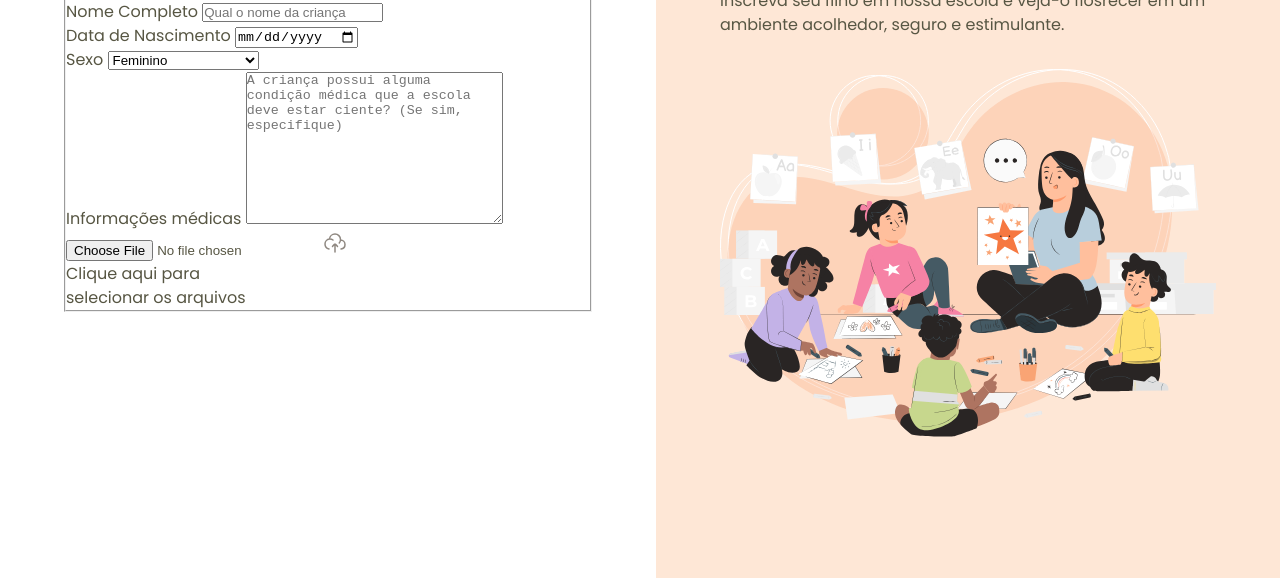
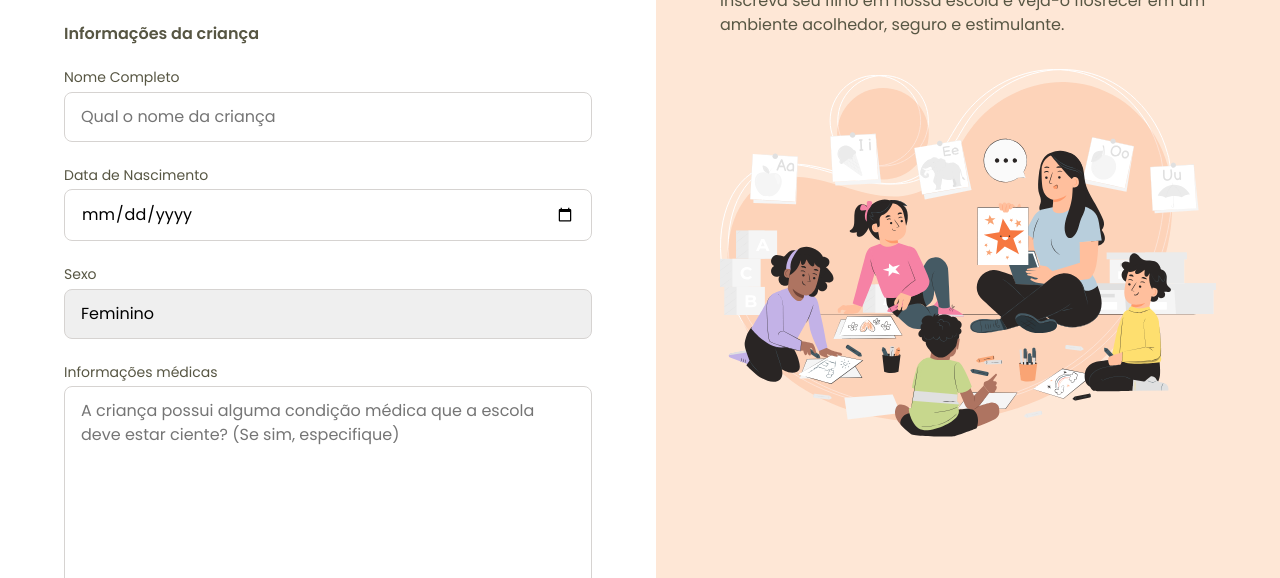
Before and after one commit to mthszr/enrollment-form, a plain HTML site: page index.html in a window 1280 px wide. Shown: the part 222-800 px from the top of the page. Drawn offline with Linux system fonts and the light colour scheme; a web font is replaced by a local one.

Commit message:
Add form styles and structure for improved input handling and layout

```diff
--- /dev/null
+++ b/styles/fields/index.css
@@ -0,0 +1,24 @@
+input, textarea, select {
+  appearance: none;
+  width: 100%;
+  border-radius: .5rem;
+  border: 1px solid var(--stroke-default);
+
+  padding: .75rem 1rem;
+
+  font: var(--text);
+}
+
+label {
+  font: var(--text-sm);
+  color: var(--text-secondary);
+
+  display: block;
+  margin-bottom: .25rem;
+}
+
+input:focus, select:focus, textarea:focus{
+  outline: .25rem solid var(--surface-secondary);
+  border: .125rem solid var(--stroke-highlight);
+  outline-offset: .1px;
+}
--- /dev/null
+++ b/styles/forms.css
@@ -0,0 +1,17 @@
+@import url(fields/index.css);
+
+form {
+  margin-top: 3rem;
+}
+
+fieldset {
+  border: none;
+
+  display: grid;
+  gap: 1.5rem;
+}
+
+legend {
+  font: 600 1rem/1.25 var(--font-family);
+  margin-bottom: 1.5rem;
+}
--- a/styles/global.css
+++ b/styles/global.css
@@ -7,7 +7,7 @@
 :root {
   --font-family: 'Poppins', sans-serif;
   --text: 400 1rem/1.5 var(--font-family);
-  --text-sm: 400 .0875rem/1.4 var(--font-family);
+  --text-sm: 400 .875rem/1.4 var(--font-family);
 
   --text-primary: #292524;
   --text-secondary: #575643;
--- a/styles/index.css
+++ b/styles/index.css
@@ -1,2 +1,3 @@
 @import url(global.css);
 @import url(layout.css);
+@import url(forms.css);
```
